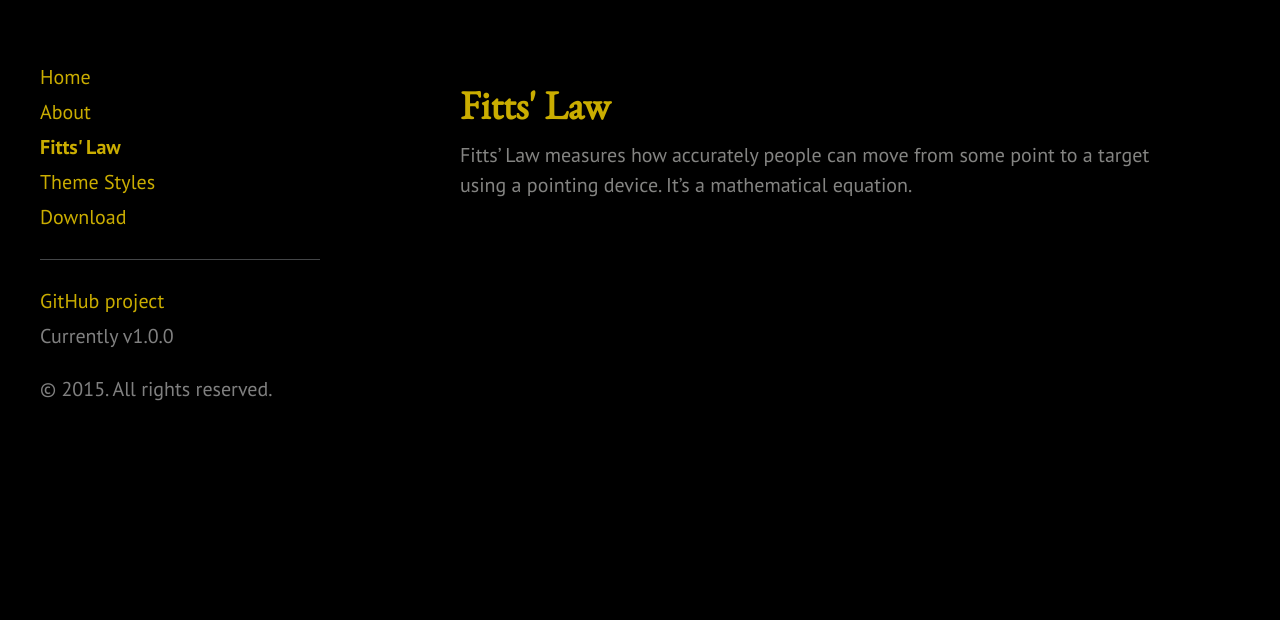
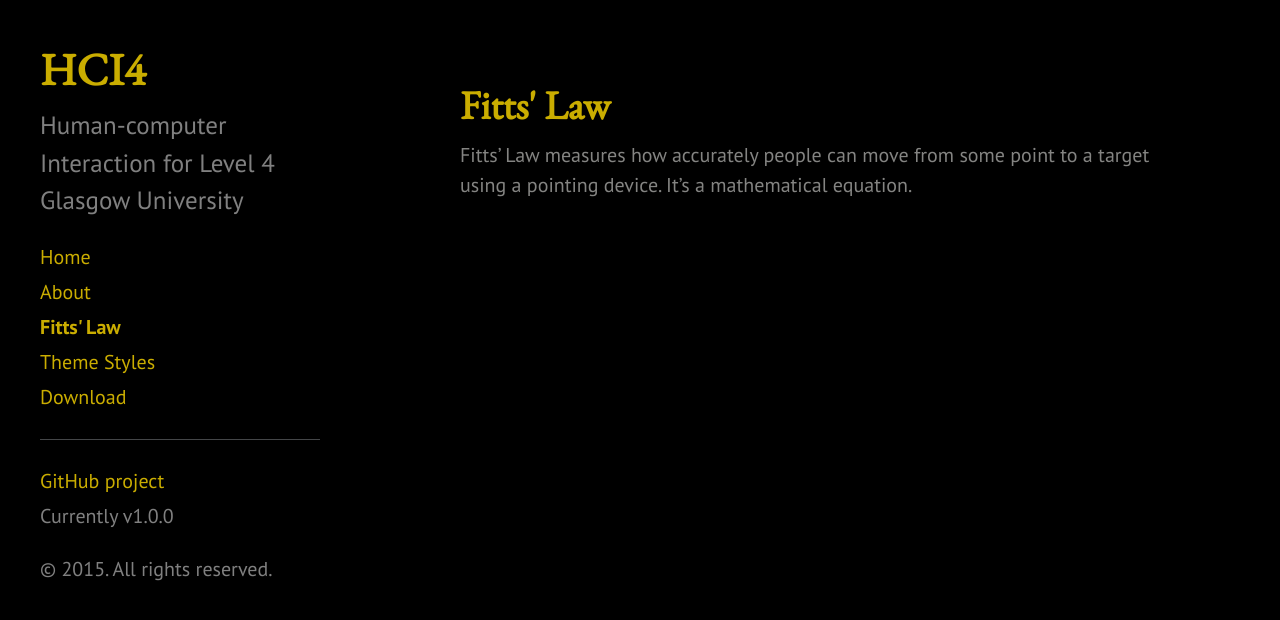
Before and after one commit to cassiebrooks/HCI4, a Jekyll site: the page built from fitts_law.md, in a window 1280 px wide. Shown: the top 620 px of the page. Built offline with Jekyll 4.4.1, drawn with Linux system fonts in a browser that asks for light colours; Markdown is read by kramdown in place of the engine named in the settings.

Commit message:
Added config for gh-pages

```diff
--- a/_config.yml
+++ b/_config.yml
@@ -7,11 +7,11 @@ permalink:        pretty
 relative_permalinks: true
 
 # Setup
-title:            #SHORT COURSE TAG
-tagline:          #FULL COURSE NAME
-description:      #SHORT COURSE DESCRIPTION
-url:              https://gu-cs-notes.github.io/REPO-NAME
-baseurl:          /YOUR-REPO-HERE				# Note! This should be the repo title preceded by a forward slash, but not followed by one! For example, the baseurl for AI4 is "/AI4"
+title:            HCI4
+tagline:          Human-Computer Interaction
+description:      Human-computer Interaction for Level 4 Glasgow University
+url:              https://gu-cs-notes.github.io/HCI4
+baseurl:          /HCI4				# Note! This should be the repo title preceded by a forward slash, but not followed by one! For example, the baseurl for AI4 is "/AI4"
 
 author:
   name:           'Tom Wallis'
```
